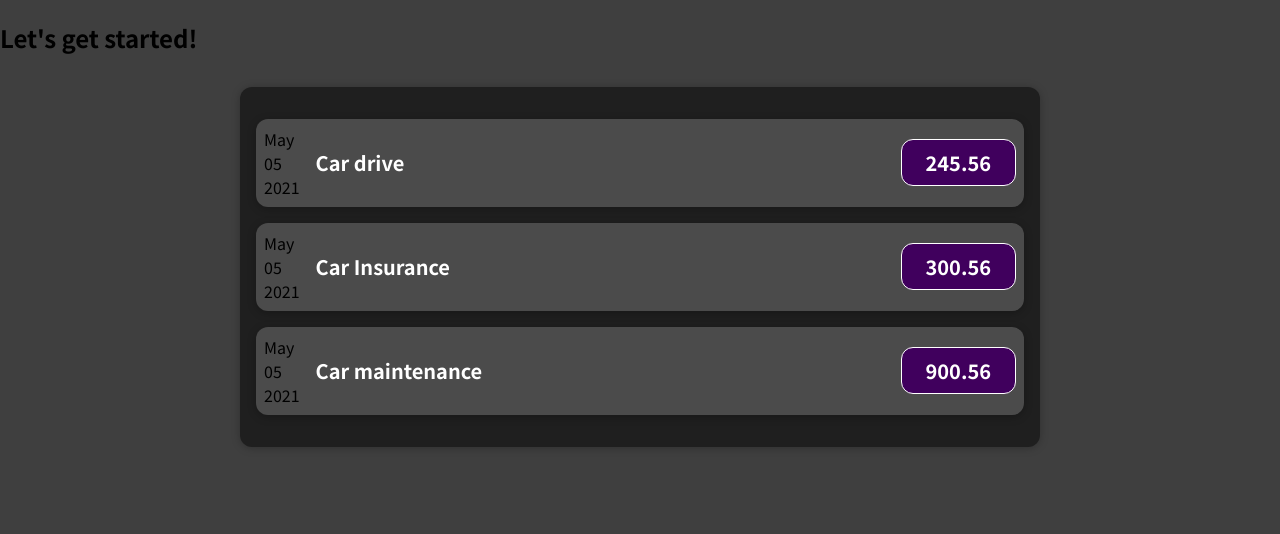
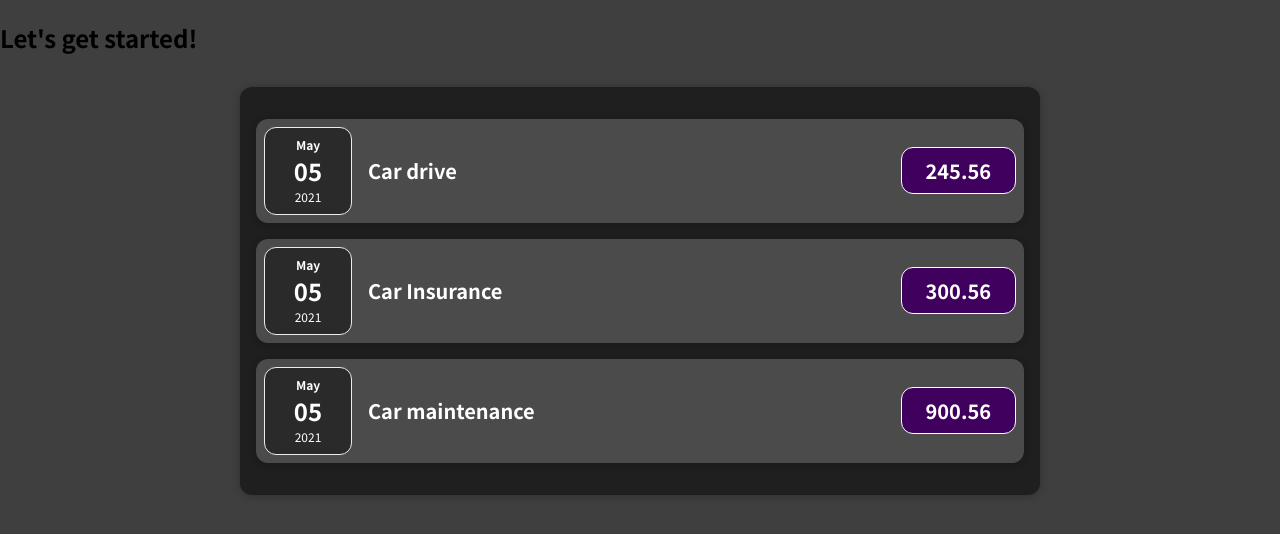
Before and after one commit to manueladinizc/react-expenses, a JavaScript app: page / in a window 1280 px wide. Shown: the top 534 px of the page. Built offline with nearby package versions, Linux system fonts and the light colour scheme.

Commit message:
pros.children

```diff
--- /dev/null
+++ b/src/components/Card.css
@@ -0,0 +1,4 @@
+.card {
+  border-radius: 12px;
+  box-shadow: 0 1px 8px rgba(0, 0, 0, 0.25);
+}
--- /dev/null
+++ b/src/components/Card.js
@@ -0,0 +1,8 @@
+import './Card.css';
+
+function Card(props) {
+  const classes = 'card ' + props.className;
+  return <div className={classes}>{props.children}</div>;
+}
+
+export default Card;
--- a/src/components/ExpenseDate.js
+++ b/src/components/ExpenseDate.js
@@ -1,4 +1,4 @@
-import Expenses from './Expenses';
+import "./ExpenseDate.css";
 
 function ExpenseDate(props) {
   const month = props.date.toLocaleString('en-US', {month: 'long'});
@@ -12,6 +12,6 @@
       <div className="expense-date__year"> {year}</div>
     </div>
 
-  )
+  );
 }
 export default ExpenseDate;
--- a/src/components/ExpenseItem.css
+++ b/src/components/ExpenseItem.css
@@ -2,10 +2,8 @@
   display: flex;
   justify-content: space-between;
   align-items: center;
-  box-shadow: 0 2px 8px rgba(0, 0, 0, 0.25);
   padding: 0.5rem;
   margin: 1rem 0;
-  border-radius: 12px;
   background-color: #4b4b4b;
 }
 
--- a/src/components/ExpenseItem.js
+++ b/src/components/ExpenseItem.js
@@ -1,16 +1,17 @@
 import './ExpenseItem.css'
 import ExpenseDate from './ExpenseDate';
+import Card from './Card';
 
 function ExpenseItem(props) {
 
   return (
-  <div className="expense-item">
-    <ExpenseDate date={props.date}/>
-    <div className="expense-item__description">
-      <h2>{props.title}</h2>
-    </div>
-      <div className="expense-item__price">{props.amount}</div>
-  </div>
+    <Card className="expense-item">
+      <ExpenseDate date={props.date}/>
+      <div className="expense-item__description">
+        <h2>{props.title}</h2>
+      </div>
+        <div className="expense-item__price">{props.amount}</div>
+    </Card>
   );
 }
 
--- a/src/components/Expenses.css
+++ b/src/components/Expenses.css
@@ -4,6 +4,4 @@
   margin: 2rem auto;
   width: 50rem;
   max-width: 95%;
-  border-radius: 12px;
-  box-shadow: 0 1px 8px rgba(0, 0, 0, 0.25);
 }
--- a/src/components/Expenses.js
+++ b/src/components/Expenses.js
@@ -1,11 +1,12 @@
 import ExpenseItem from './ExpenseItem'
 import './Expenses.css'
+import Card from './Card';
 
 
 const Expenses = (props) => {
 
   return (
-    <div className="expenses">
+    <Card className="expenses">
     <ExpenseItem
     title={props.items[0].title}
     amount={props.items[0].amount}
@@ -21,7 +22,7 @@
     amount={props.items[2].amount}
     date={props.items[2].date}
     />
-  </div>
+  </Card>
 
 );
 
```
